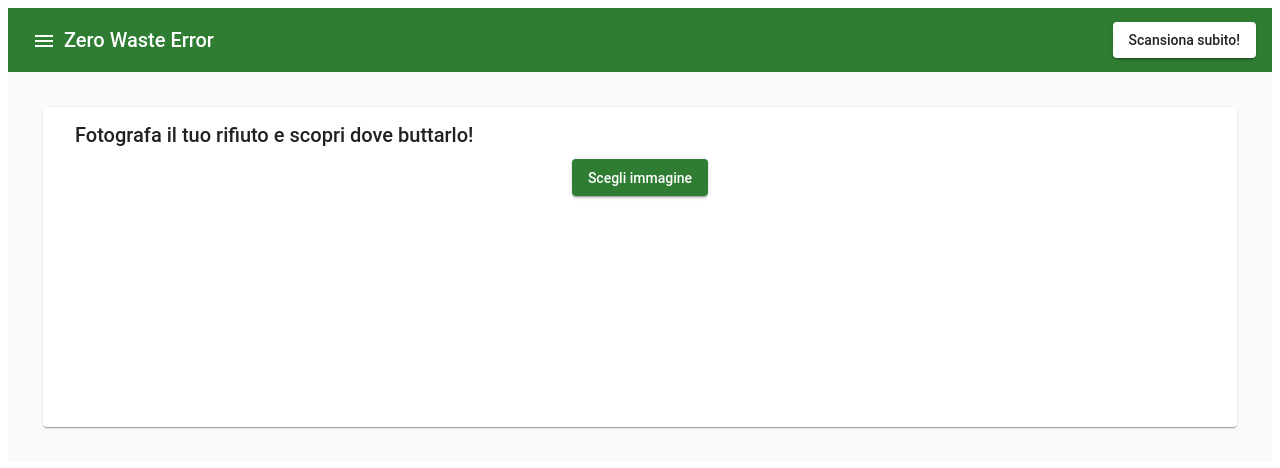
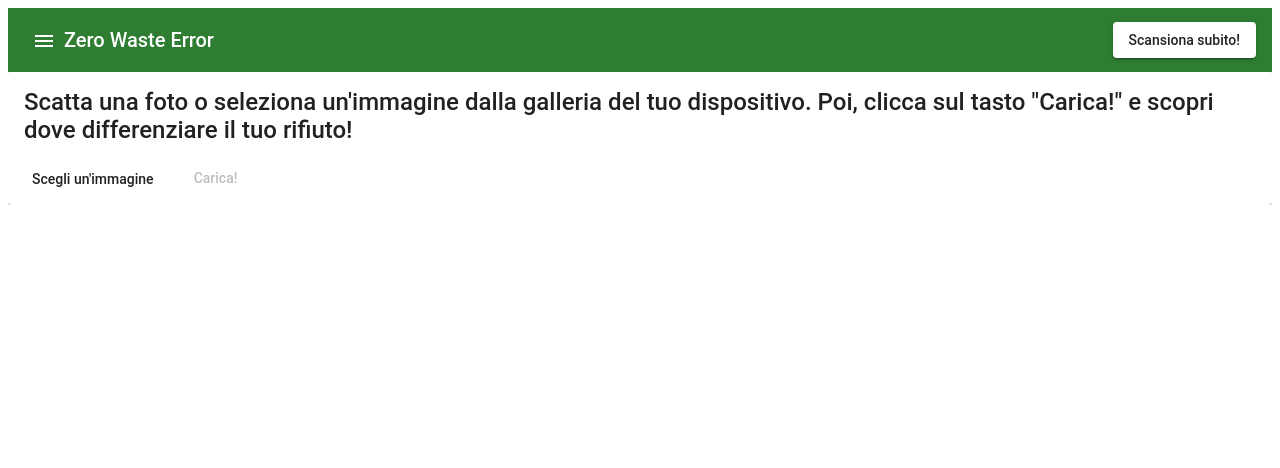
Before and after one commit to vannisil/zerowasteerror, an Angular app: page /home in a window 1280 px wide. Shown: the top 468 px of the page. Built offline with nearby package versions, Linux system fonts and the light colour scheme.

Commit message:
inserimento bottoni per caricamento immagini in backend

```diff
--- a/src/app/home/home.component.html
+++ b/src/app/home/home.component.html
@@ -1,22 +1,16 @@
-<div class="grid-container">
-  <mat-grid-list cols="2" rowHeight="350px">
-    <mat-grid-tile *ngFor="let card of cards | async" [colspan]="card.cols" [rowspan]="card.rows">
-      <mat-card class="dashboard-card">
-        <mat-card-header>
-          <mat-card-title align="left" class="font1">
-            {{card.title}}
-          </mat-card-title>
-        </mat-card-header>
-        <mat-card-content class="dashboard-card-content">
-          <div>
-            <button mat-raised-button color="primary" class="font1"><input type="file" accept="image/*" id="actual-btn" hidden>
-              <label for="actual-btn" >
-                Scegli immagine
-              </label>
-            </button>
-          </div>
-        </mat-card-content>
-      </mat-card>
-    </mat-grid-tile>
-  </mat-grid-list>
-</div>
+<mat-card>
+  <mat-card-title>Scatta una foto o seleziona un'immagine dalla galleria del tuo dispositivo.
+    Poi, clicca sul tasto "Carica!" e scopri dove differenziare il tuo rifiuto!
+  </mat-card-title>
+  <mat-card-actions>
+    <button mat-button>
+      <label>
+        Scegli un'immagine
+        <input #rifiuto type="file" (change)="onImageChanged($event)" hidden/>
+      </label>
+    </button>
+    <button mat-button (click)="newRubbish()" [disabled]="rifiuto.value == ''">
+      Carica!
+    </button>
+  </mat-card-actions>
+</mat-card>
--- a/src/app/home/home.component.ts
+++ b/src/app/home/home.component.ts
@@ -1,6 +1,8 @@
 import { Component } from '@angular/core';
 import { map } from 'rxjs/operators';
 import { Breakpoints, BreakpointObserver } from '@angular/cdk/layout';
+import { HttpClient } from '@angular/common/http';
+
 
 @Component({
   selector: 'app-home',
@@ -8,23 +10,22 @@ import { Breakpoints, BreakpointObserver } from '@angular/cdk/layout';
   styleUrls: ['./home.component.css']
 })
 export class HomeComponent {
-  imageUrl : string = "/assets/img/test.jpg";
+  /** Based on the screen size, switch from standard to one column per row */
+  rifiuto! : File;
 
-  /** Based on the screen size, switch from standard to one column per row */
-  cards = this.breakpointObserver.observe(Breakpoints.Handset).pipe(
-    map(({ matches }) => {
-      if (matches) {
-        return [
-          { title: 'Fotografa il tuo rifiuto e scopri dove buttarlo!', cols: 2, rows: 1 },
-        ];
-      }
+  constructor (private http: HttpClient) {}
 
-      return [
-        { title: 'Fotografa il tuo rifiuto e scopri dove buttarlo!', cols: 2, rows: 1 },
-      ];
-    })
-  );
 
-  constructor(private breakpointObserver: BreakpointObserver) {}
+  onImageChanged(event : any) {
+    this.rifiuto = event.target.files[0];
+  }
 
+  newRubbish() {
+    const uploadData = new FormData;
+    uploadData.append('rifiuto', this.rifiuto, this.rifiuto.name);
+    this.http.post('https://0.0.0.0/prova', uploadData).subscribe (
+      data => console.log(data),
+      error => console.log(error)
+    );
+  }
 }
```
